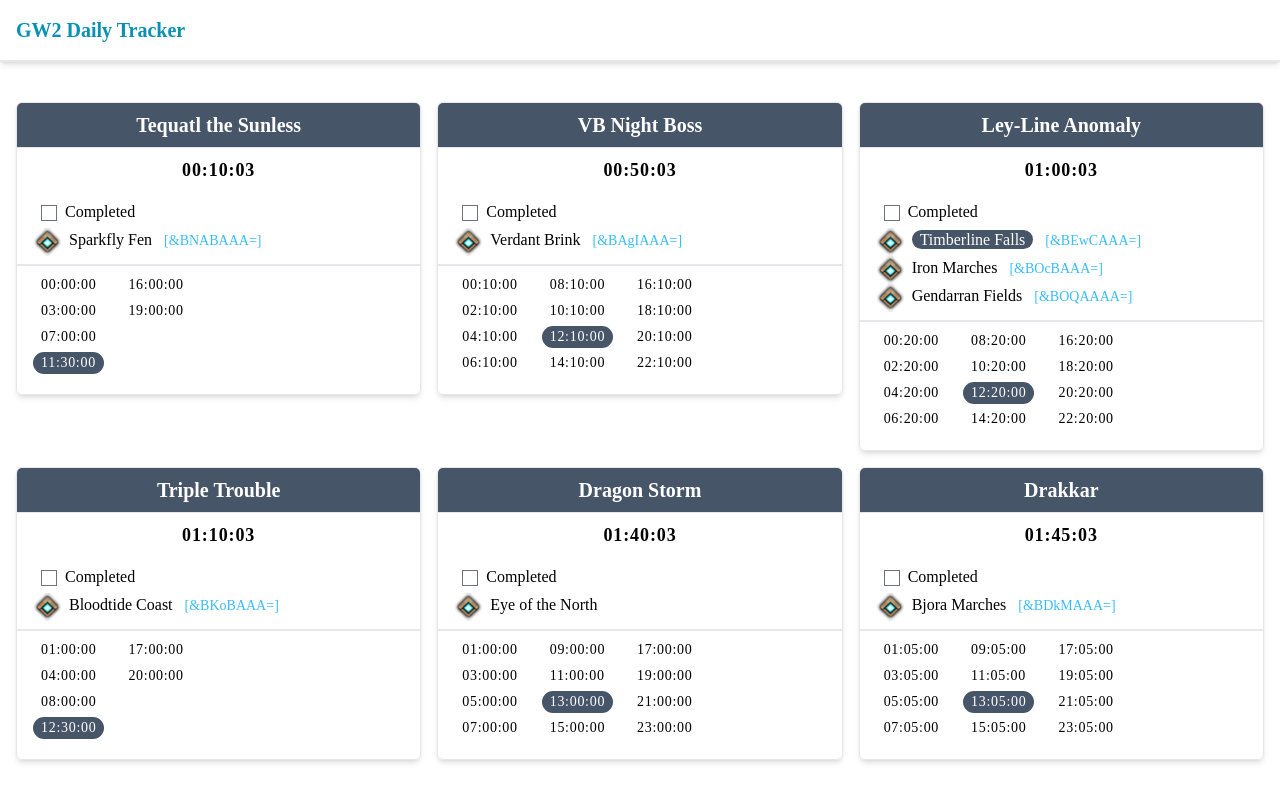
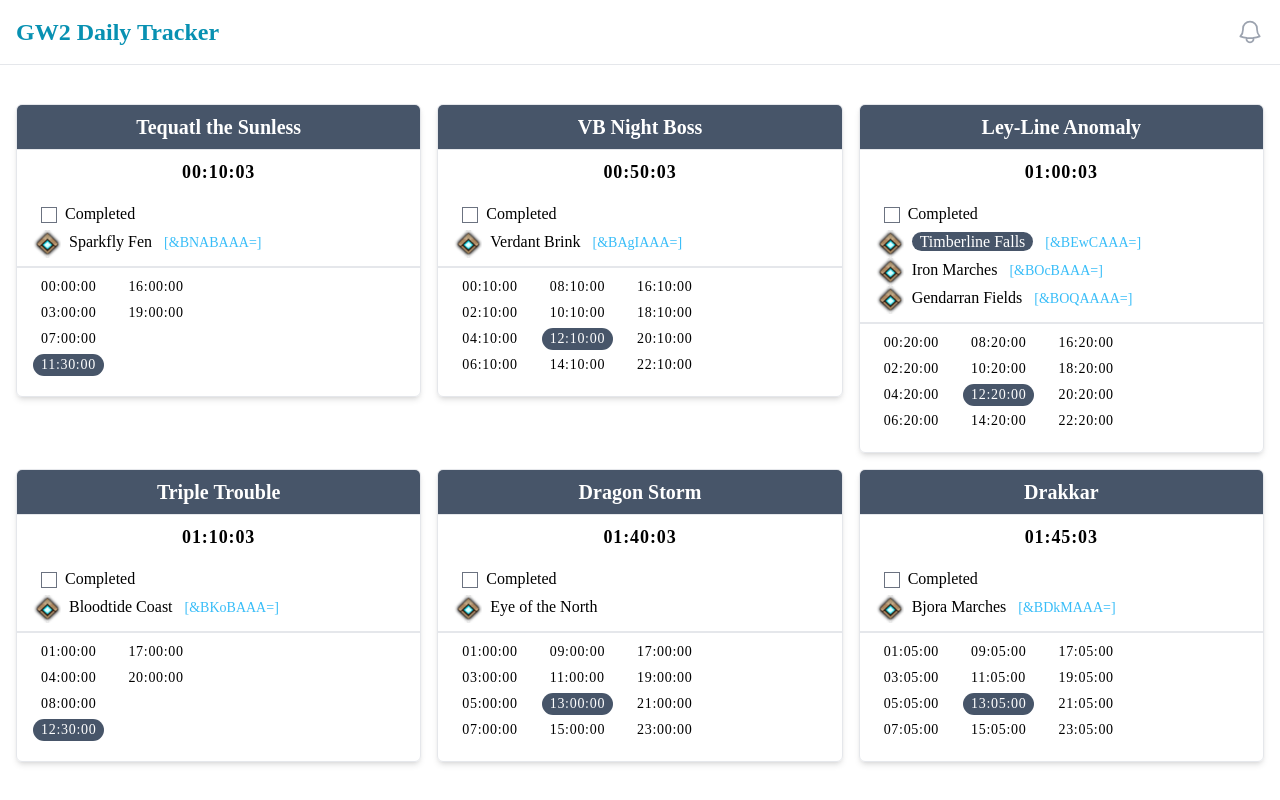
Before and after one commit to BenTseng0322/GW2-daily-tracker, a website: page index.html in a window 1280 px wide. Drawn offline with nearby package versions, Linux system fonts and the light colour scheme.

Commit message:
feature: 重構 navbar, 新增 alarm icon, 新增 alarm 功能

```diff
--- a/index.html
+++ b/index.html
@@ -18,11 +18,44 @@
 </head>
 
 <body class="font-['Alegreya']">
-  <nav class="flex justify-between items-center px-4 py-4 border-b-2 shadow-md">
-    <div class="font-bold text-xl text-cyan-600">GW2 Daily Tracker</div>
-    <div></div>
+  <nav class="bg-white dark:bg-gray-900 fixed w-full z-20 top-0 left-0 border-b border-gray-200 dark:border-gray-600">
+    <div class="max-w-screen-xl flex flex-wrap items-center justify-between mx-auto p-4">
+      <a href="#" class="flex items-center">
+        <span class="self-center text-2xl font-semibold whitespace-nowrap text-cyan-600 dark:text-white">GW2 Daily
+          Tracker</span>
+      </a>
+      <div class="flex md:order-2 items-center">
+        <svg id="alarm" xmlns="http://www.w3.org/2000/svg" fill="none" viewBox="0 0 24 24" stroke-width="1.5"
+          stroke="currentColor" class="w-7 h-7 text-gray-400 cursor-pointer">
+          <path stroke-linecap="round" stroke-linejoin="round"
+            d="M14.857 17.082a23.848 23.848 0 005.454-1.31A8.967 8.967 0 0118 9.75v-.7V9A6 6 0 006 9v.75a8.967 8.967 0 01-2.312 6.022c1.733.64 3.56 1.085 5.455 1.31m5.714 0a24.255 24.255 0 01-5.714 0m5.714 0a3 3 0 11-5.714 0" />
+        </svg>
+        <!-- <button data-collapse-toggle="navbar-sticky" type="button"
+          class="inline-flex items-center p-2 text-sm text-gray-500 rounded-lg md:hidden hover:bg-gray-100 focus:outline-none focus:ring-2 focus:ring-gray-200 dark:text-gray-400 dark:hover:bg-gray-700 dark:focus:ring-gray-600"
+          aria-controls="navbar-sticky" aria-expanded="false">
+          <span class="sr-only">Open main menu</span>
+          <svg class="w-6 h-6" aria-hidden="true" fill="currentColor" viewBox="0 0 20 20"
+            xmlns="http://www.w3.org/2000/svg">
+            <path fill-rule="evenodd"
+              d="M3 5a1 1 0 011-1h12a1 1 0 110 2H4a1 1 0 01-1-1zM3 10a1 1 0 011-1h12a1 1 0 110 2H4a1 1 0 01-1-1zM3 15a1 1 0 011-1h12a1 1 0 110 2H4a1 1 0 01-1-1z"
+              clip-rule="evenodd"></path>
+          </svg>
+        </button> -->
+      </div>
+      <div class="items-center justify-between hidden w-full md:flex md:w-auto md:order-1" id="navbar-sticky">
+        <!-- <ul
+          class="flex flex-col p-4 md:p-0 mt-4 font-medium border border-gray-100 rounded-lg bg-gray-50 md:flex-row md:space-x-8 md:mt-0 md:border-0 md:bg-white dark:bg-gray-800 md:dark:bg-gray-900 dark:border-gray-700">
+          <li>
+            <a href="#"
+              class="block py-2 pl-3 pr-4 text-white bg-blue-700 rounded md:bg-transparent md:text-blue-700 md:p-0 md:dark:text-blue-500"
+              aria-current="page">Home</a>
+          </li>
+        </ul> -->
+      </div>
+    </div>
   </nav>
-  <div id="card-container" class="grid md:grid-cols-2 lg:grid-cols-3 gap-4 max-w-7xl mx-auto pt-10 px-4">
+
+  <div id="card-container" class="grid md:grid-cols-2 lg:grid-cols-3 gap-4 max-w-7xl mx-auto mt-16 pt-10 px-4">
     <!-- time-card -->
     <div name="Teq" class="flex flex-col h-fit border rounded-md shadow-md overflow-hidden">
       <div class="title bg-slate-600">Tequatl the Sunless</div>
```
Also changed, not shown: build/app.js, build/css/styles.css, 1 other file.
